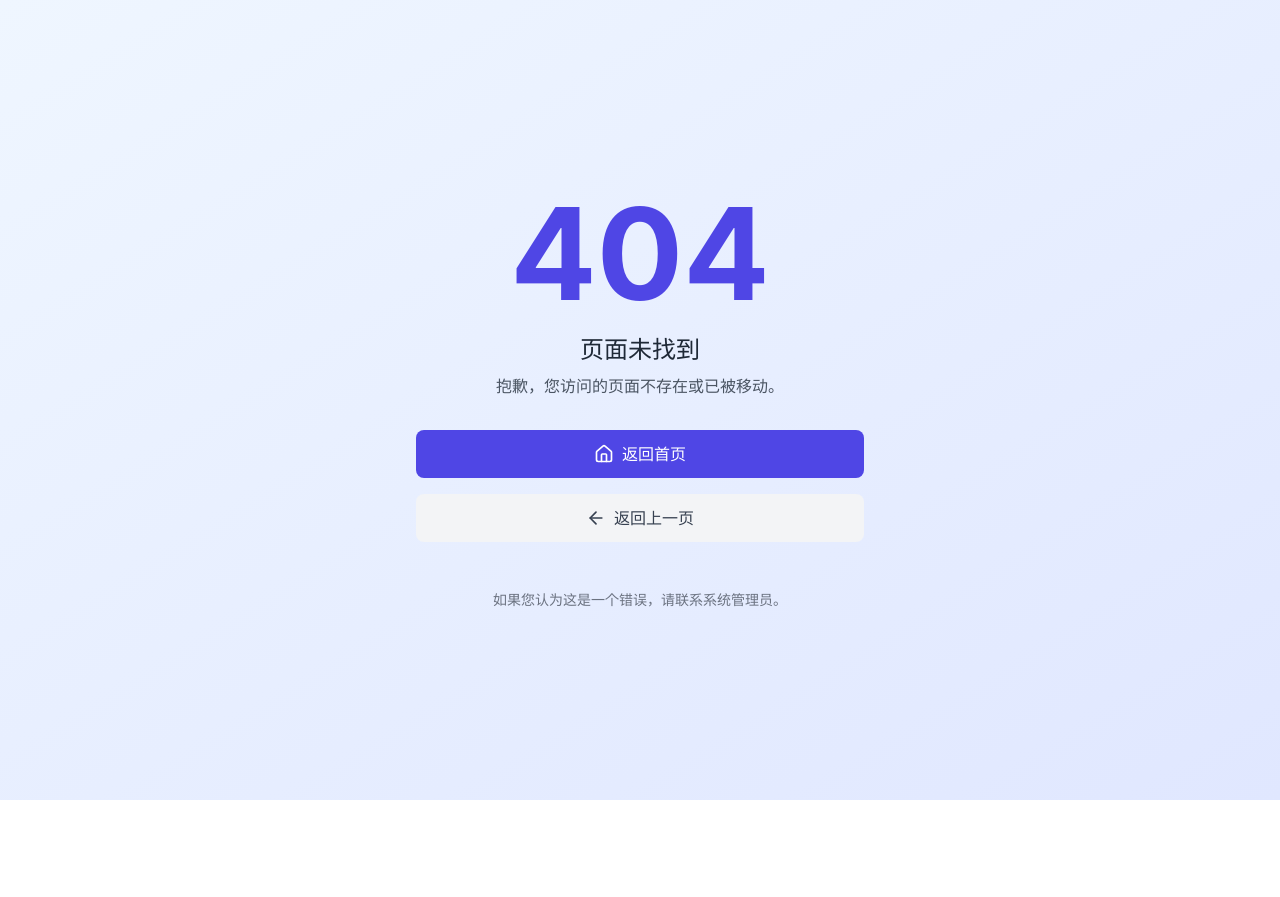
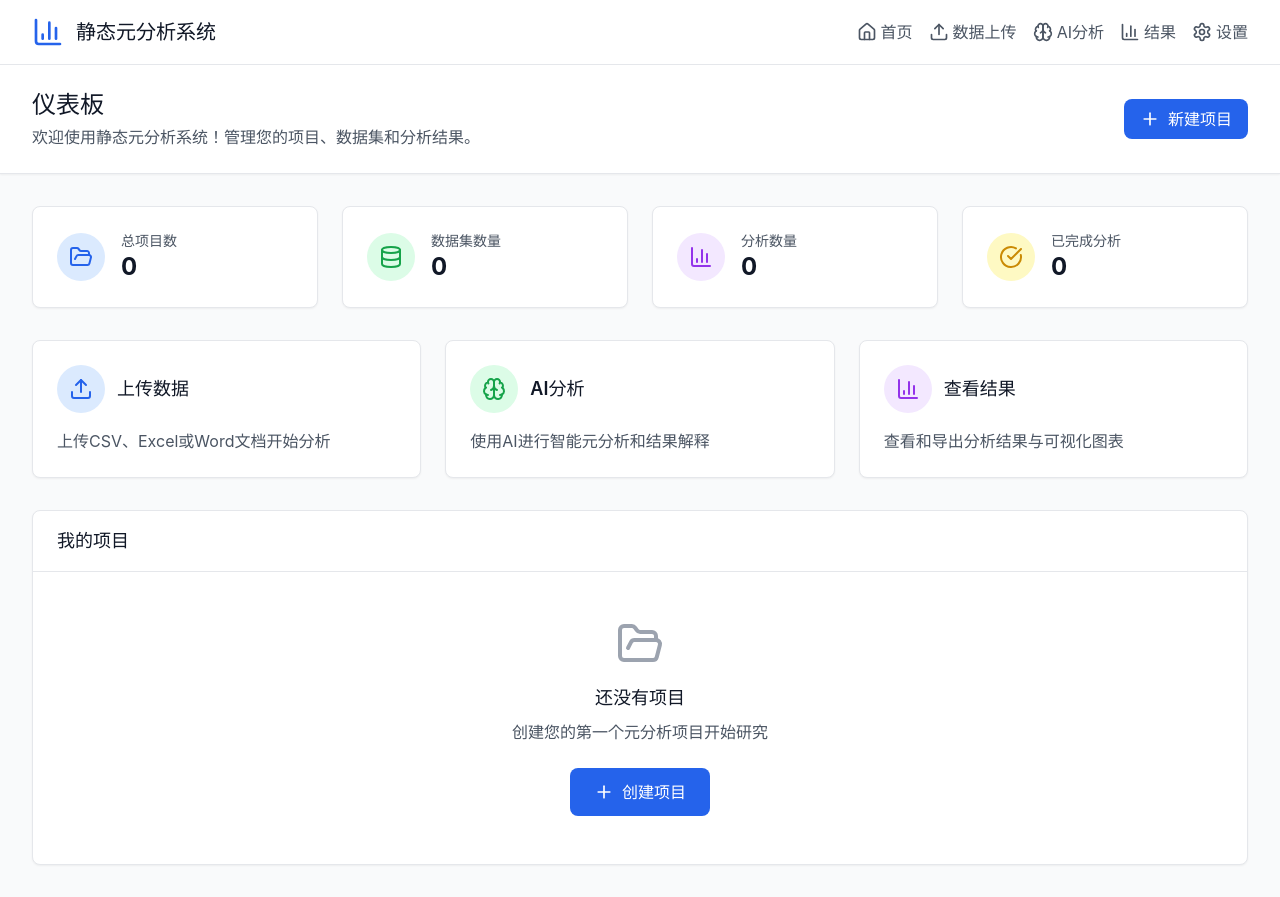
Before and after one commit to Youn-17/Adrian, a React (Vite) app: page /Adrian/dashboard in a window 1280 px wide. Before the commit this address had no page. Before the commit the page ends 800 px from the top, so only its background shows below. Built offline with nearby package versions, Linux system fonts and the light colour scheme.

Commit message:
fix: 修复GitHub Pages部署后的404路由问题\n\n- 为React Router添加basename='/Adrian'配置\n- 修复CreateProject组件中的路由跳转路径\n- 统一Dashboard页面中的项目链接路径\n- 确保所有路由路径与App.tsx中定义的路由一致

```diff
--- a/src/App.tsx
+++ b/src/App.tsx
@@ -23,7 +23,7 @@ const LoadingSpinner: React.FC = () => (
 
 const App: React.FC = () => {
   return (
-    <Router>
+    <Router basename="/Adrian">
       <div className="App">
         <Routes>
           {/* 主页 */}
--- a/src/pages/CreateProject.tsx
+++ b/src/pages/CreateProject.tsx
@@ -60,7 +60,7 @@ const CreateProject: React.FC = () => {
       })
 
       toast.success('项目创建成功！')
-      navigate(`/project/${project.id}`)
+      navigate(`/projects/${project.id}`)
     } catch (err) {
       setError('创建项目时发生错误')
       toast.error('创建项目失败')
--- a/src/pages/Dashboard.tsx
+++ b/src/pages/Dashboard.tsx
@@ -121,7 +121,7 @@ const Dashboard: React.FC = () => {
               </p>
             </div>
             <Link
-              to="/create-project"
+              to="/projects/new"
               className="bg-blue-600 text-white px-4 py-2 rounded-lg hover:bg-blue-700 transition-colors flex items-center gap-2"
             >
               <Plus className="h-5 w-5" />
@@ -239,7 +239,7 @@ const Dashboard: React.FC = () => {
               <h3 className="text-lg font-medium text-gray-900 mb-2">还没有项目</h3>
               <p className="text-gray-600 mb-6">创建您的第一个元分析项目开始研究</p>
               <Link
-                to="/create-project"
+                to="/projects/new"
                 className="bg-blue-600 text-white px-6 py-3 rounded-lg hover:bg-blue-700 transition-colors inline-flex items-center gap-2"
               >
                 <Plus className="h-5 w-5" />
@@ -257,7 +257,7 @@ const Dashboard: React.FC = () => {
                       <div className="flex-1">
                         <div className="flex items-center gap-3 mb-2">
                           <Link
-                            to={`/project/${project.id}`}
+                            to={`/projects/${project.id}`}
                             className="text-lg font-semibold text-gray-900 hover:text-blue-600 transition-colors"
                           >
                             {project.name}
```
Also changed, not shown: 1 other file (tests, documents, lock files or other folders).
